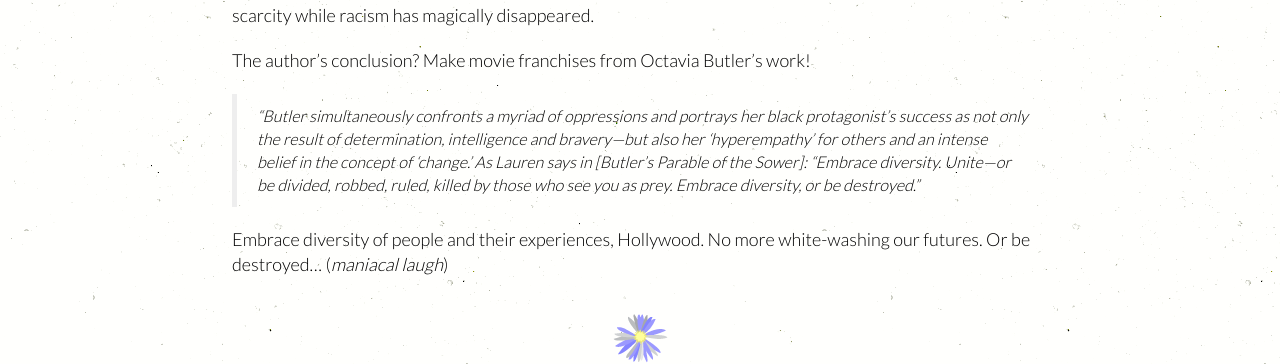
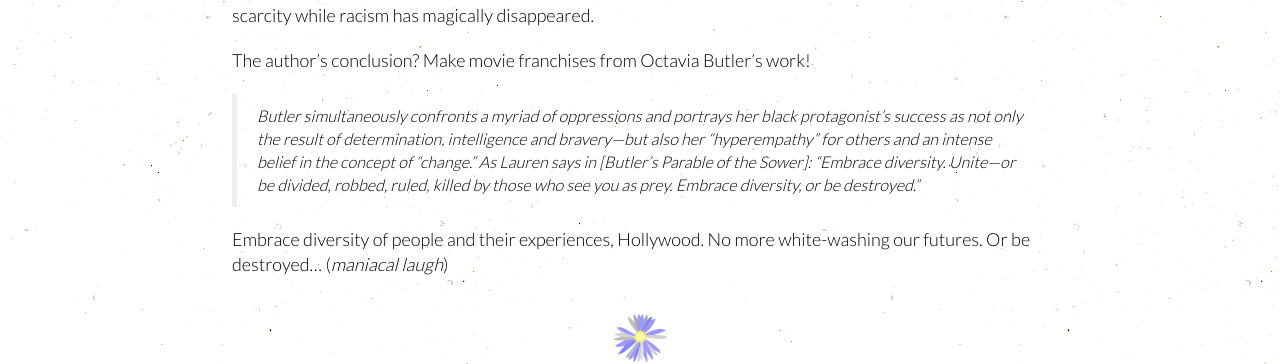
Before and after one commit to OctaviaProject/octaviaproject.github.io, a Jekyll site: the page built from _posts/2015-3-24-More-On-Octavia-Butler.md, in a window 1280 px wide. Shown: the part 474-838 px from the top of the page. Built offline with Jekyll 4.4.1, drawn with Linux system fonts in a browser that asks for light colours.

Commit message:
Text edits

```diff
--- a/_posts/2015-3-24-More-On-Octavia-Butler.md
+++ b/_posts/2015-3-24-More-On-Octavia-Butler.md
@@ -11,9 +11,9 @@
 
 The author's conclusion? Make movie franchises from Octavia Butler's work!
 
-> "Butler simultaneously confronts a myriad of oppressions and portrays her black protagonist’s success as not only
-> the result of determination, intelligence and bravery—but also her 'hyperempathy' for others and an intense belief
-> in the concept of 'change.' As Lauren says in [Butler's *Parable of the Sower*]:
+> Butler simultaneously confronts a myriad of oppressions and portrays her black protagonist’s success as not only
+> the result of determination, intelligence and bravery—but also her "hyperempathy" for others and an intense belief
+> in the concept of "change." As Lauren says in [Butler's *Parable of the Sower*]:
 > "Embrace diversity. Unite—or be divided, robbed, ruled, killed by those who see you as prey. Embrace diversity,
 > or be destroyed."
 
```
